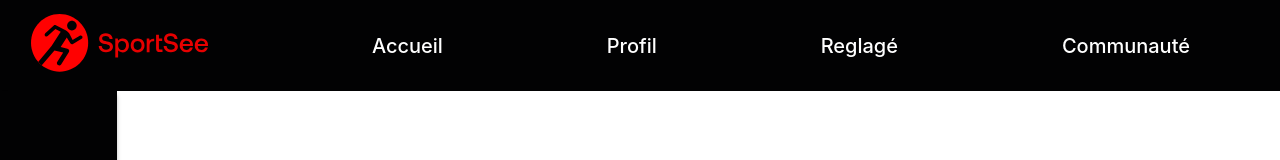
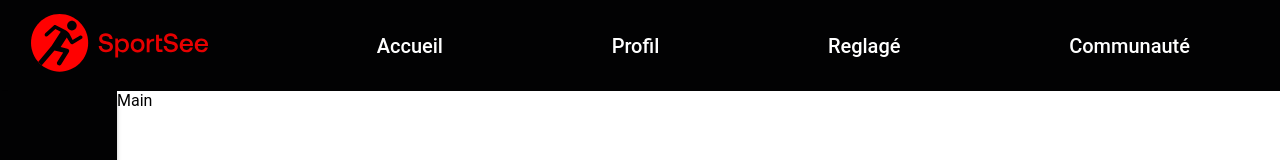
Before and after one commit to DylanJana/Developpez_un_tableau_de_bord_analytics_avec_react_durand_dylan, a React (Create React App) app in the folder frontend/: page / in a window 1280 px wide. Shown: the top 160 px of the page. Built offline with nearby package versions, Linux system fonts and the light colour scheme; no server answers.

Commit message:
Retouche CSS

```diff
--- a/frontend/src/App.css
+++ b/frontend/src/App.css
@@ -6,6 +6,18 @@
   height: 40vmin;
   pointer-events: none;
 }
+
+*{
+  margin:0;
+  padding:0;
+  box-sizing: border-box;
+  font-family: 'Roboto', sans-serif;
+}
+
+.main-vertical-parent{
+  display:flex;
+}
+
 
 @media (prefers-reduced-motion: no-preference) {
   .App-logo {
```
